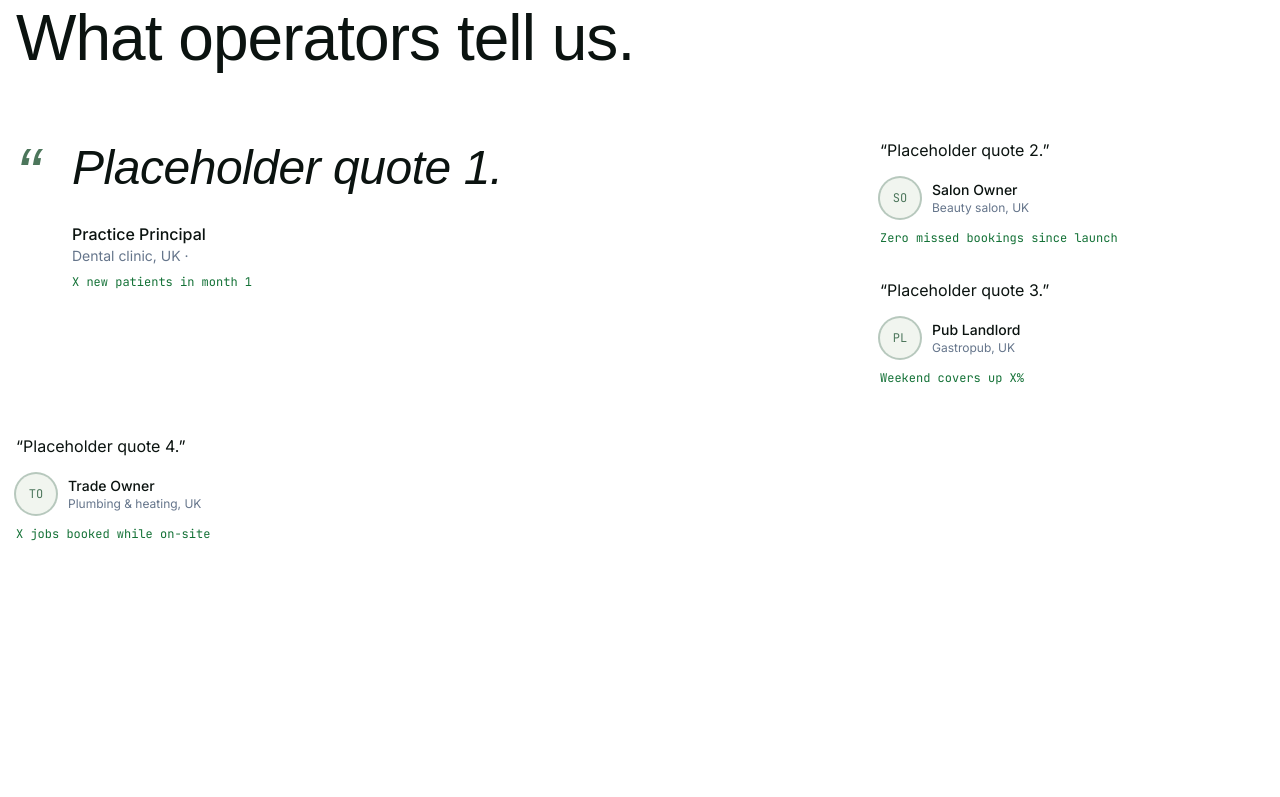
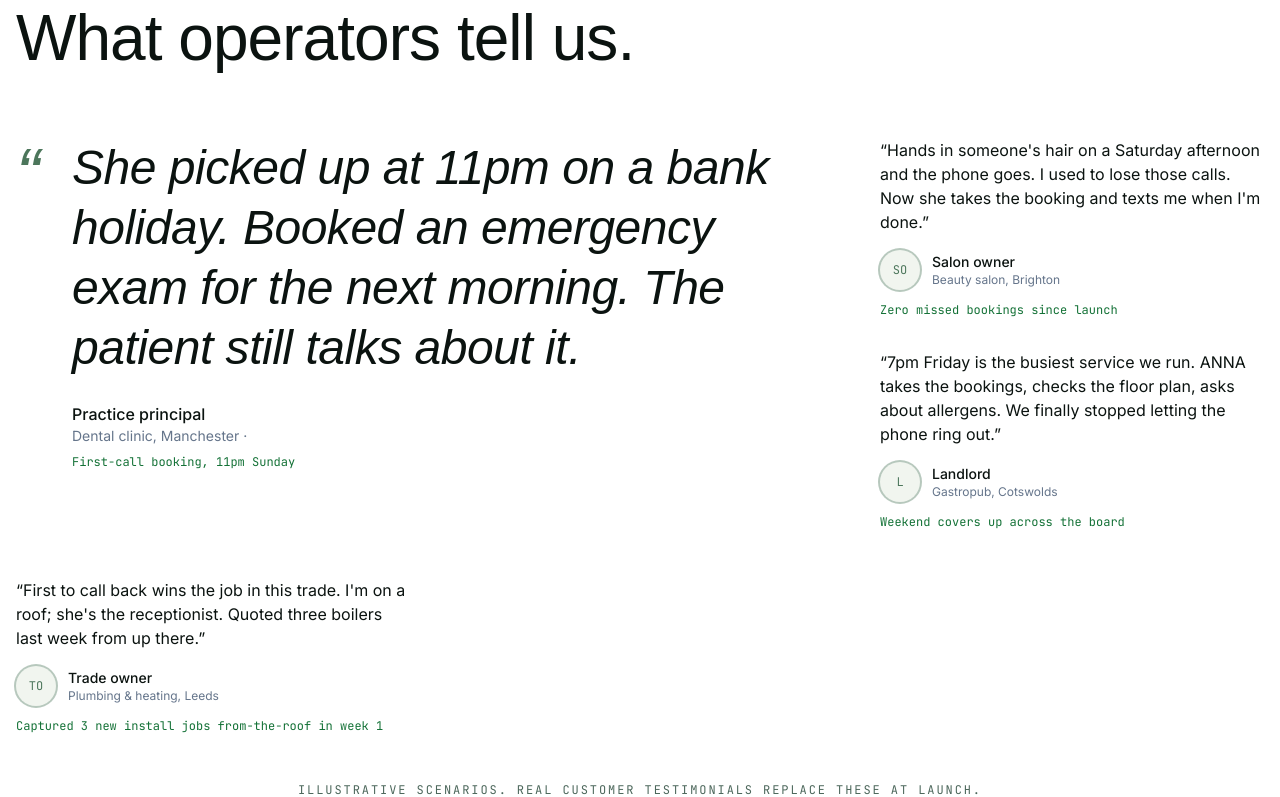
Before and after one commit to nfilippov733/anna-reception, a Next.js app: page / in a window 1280 px wide. Shown: the part 4880-5677 px from the top of the page. Built offline with nearby package versions, Linux system fonts and the light colour scheme; a web font is replaced by a local one.

Commit message:
fix(testimonials): replace 'Placeholder quote N' with illustrative scenarios + disclaimer caption

```diff
--- a/src/components/sections/TestimonialWall.tsx
+++ b/src/components/sections/TestimonialWall.tsx
@@ -77,6 +77,9 @@ export function TestimonialWall() {
           ))}
         </div>
       )}
+      <p className="mt-12 font-mono text-xs uppercase tracking-[0.16em] text-mono-label text-center">
+        Illustrative scenarios. Real customer testimonials replace these at launch.
+      </p>
     </section>
   );
 }
--- a/src/content/testimonials.ts
+++ b/src/content/testimonials.ts
@@ -4,12 +4,41 @@ export type Testimonial = {
   role: string;
   metric: string;
   avatarSrc: string | null;
+  /** Marketing replaces these with real customer testimonials before launch. */
+  illustrative?: boolean;
 };
 
-// Real testimonials sourced by ANNA marketing (spec §7). Placeholders here.
 export const TESTIMONIALS: Testimonial[] = [
-  { quote: "Placeholder quote 1.", name: "Practice Principal", role: "Dental clinic, UK",   metric: "X new patients in month 1", avatarSrc: null },
-  { quote: "Placeholder quote 2.", name: "Salon Owner",        role: "Beauty salon, UK",    metric: "Zero missed bookings since launch", avatarSrc: null },
-  { quote: "Placeholder quote 3.", name: "Pub Landlord",       role: "Gastropub, UK",       metric: "Weekend covers up X%", avatarSrc: null },
-  { quote: "Placeholder quote 4.", name: "Trade Owner",        role: "Plumbing & heating, UK", metric: "X jobs booked while on-site", avatarSrc: null },
+  {
+    quote: "She picked up at 11pm on a bank holiday. Booked an emergency exam for the next morning. The patient still talks about it.",
+    name: "Practice principal",
+    role: "Dental clinic, Manchester",
+    metric: "First-call booking, 11pm Sunday",
+    avatarSrc: null,
+    illustrative: true,
+  },
+  {
+    quote: "Hands in someone's hair on a Saturday afternoon and the phone goes. I used to lose those calls. Now she takes the booking and texts me when I'm done.",
+    name: "Salon owner",
+    role: "Beauty salon, Brighton",
+    metric: "Zero missed bookings since launch",
+    avatarSrc: null,
+    illustrative: true,
+  },
+  {
+    quote: "7pm Friday is the busiest service we run. ANNA takes the bookings, checks the floor plan, asks about allergens. We finally stopped letting the phone ring out.",
+    name: "Landlord",
+    role: "Gastropub, Cotswolds",
+    metric: "Weekend covers up across the board",
+    avatarSrc: null,
+    illustrative: true,
+  },
+  {
+    quote: "First to call back wins the job in this trade. I'm on a roof; she's the receptionist. Quoted three boilers last week from up there.",
+    name: "Trade owner",
+    role: "Plumbing & heating, Leeds",
+    metric: "Captured 3 new install jobs from-the-roof in week 1",
+    avatarSrc: null,
+    illustrative: true,
+  },
 ];
```
